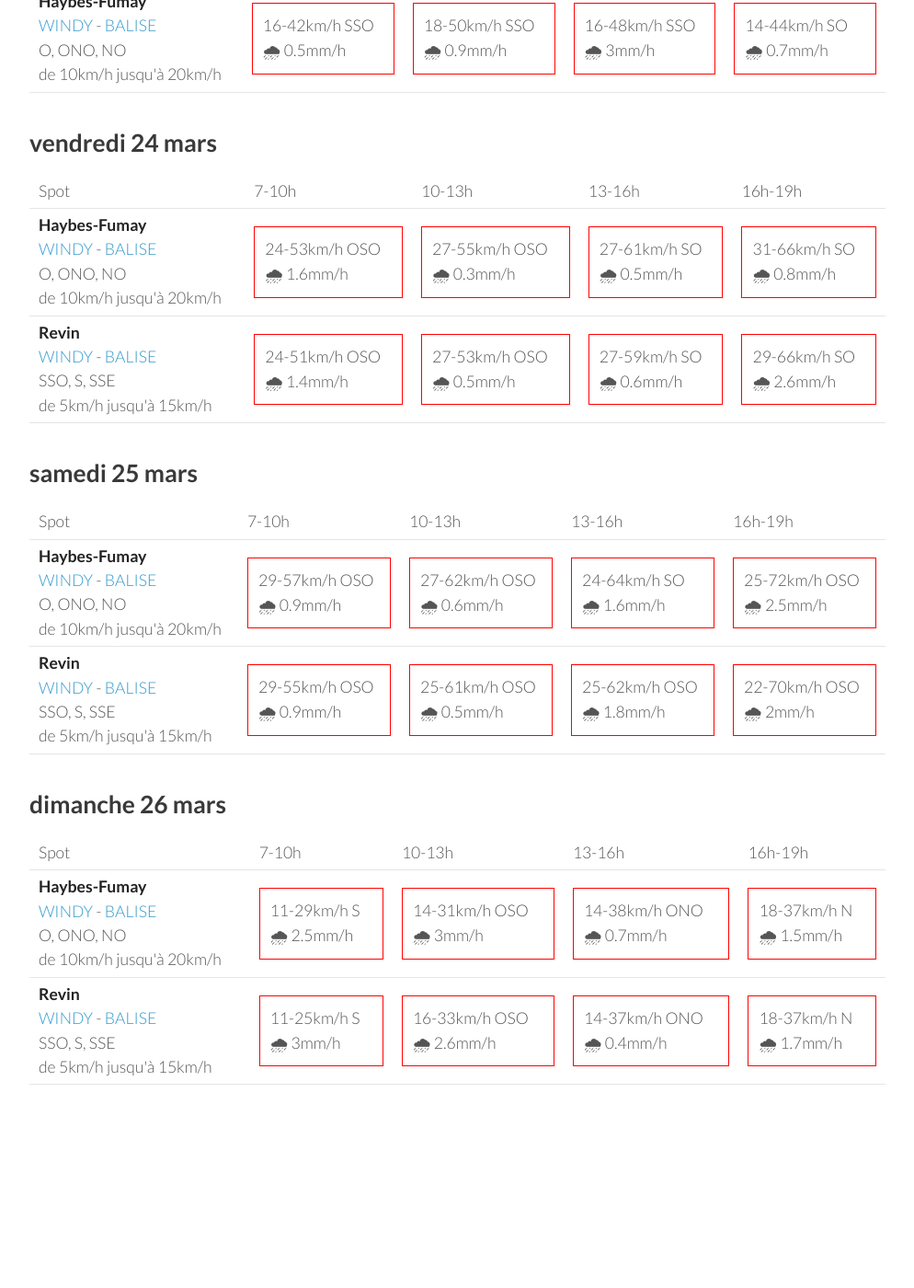
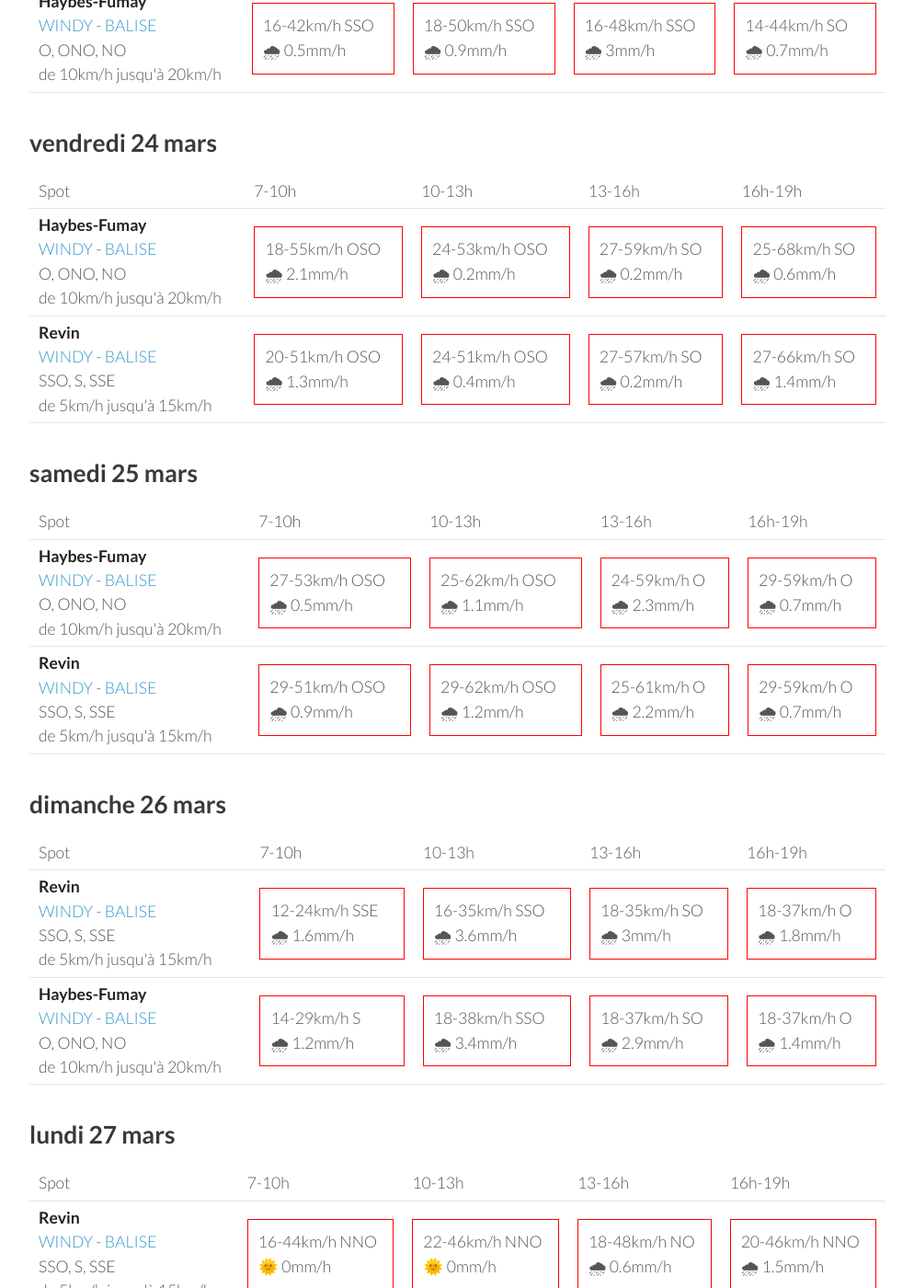
Before and after one commit to parapente-dans-le-nord/parapente-dans-le-nord.github.io, a Jekyll site: the page built from ardennes.markdown, in a window 1280 px wide and 1400 px high, scrolled down 859 px. Shown: the whole window at 92% size, without its empty margins (26-1020 px from the left). Built offline with Jekyll 4.4.1, drawn with Linux system fonts in a browser that asks for light colours; before the commit the page ends 2166 px from its top, so only the background shows below that; some of the changed text lies outside the part shown.

Commit message:
update index.markdown

```diff
--- a/ardennes.markdown
+++ b/ardennes.markdown
@@ -7,7 +7,7 @@ title:  "Tous les spots"
 {: .links}
 
 # Prevision Windy, modèle Arome
-page mise à jour le mercredi 22 mars 06:10
+page mise à jour le mercredi 22 mars 10:10
 
 ## mercredi 22 mars
 
@@ -96,20 +96,20 @@ page mise à jour le mercredi 22 mars 06:10
 <tr>
         <td><strong>Haybes-Fumay</strong><br><a href="https://windy.com/49.998/4.715?49.913,4.738,10">WINDY</a> - <span class=""><a href="http://www.balisemeteo.com/balise.php?idBalise=104">BALISE</a> </span><br> <span class="vent-favorable">O, ONO, NO</span><br><span class="force-vent">de 10km/h jusqu'à 20km/h</span> </td>
 
-            <td><div class="not-flyable"><p>24-53km/h OSO</p><p>🌧 1.6mm/h</p></div></td>
-            <td><div class="not-flyable"><p>27-55km/h OSO</p><p>🌧 0.3mm/h</p></div></td>
-            <td><div class="not-flyable"><p>27-61km/h SO</p><p>🌧 0.5mm/h</p></div></td>
-            <td><div class="not-flyable"><p>31-66km/h SO</p><p>🌧 0.8mm/h</p></div></td>
+            <td><div class="not-flyable"><p>18-55km/h OSO</p><p>🌧 2.1mm/h</p></div></td>
+            <td><div class="not-flyable"><p>24-53km/h OSO</p><p>🌧 0.2mm/h</p></div></td>
+            <td><div class="not-flyable"><p>27-59km/h SO</p><p>🌧 0.2mm/h</p></div></td>
+            <td><div class="not-flyable"><p>25-68km/h SO</p><p>🌧 0.6mm/h</p></div></td>
 
 
     </tr>
 <tr>
         <td><strong>Revin</strong><br><a href="https://windy.com/49.948/4.625?49.543,4.625,8">WINDY</a> - <span class=""><a href="http://www.balisemeteo.com/balise.php?idBalise=5019">BALISE</a> </span><br> <span class="vent-favorable">SSO, S, SSE</span><br><span class="force-vent">de 5km/h jusqu'à 15km/h</span> </td>
 
-            <td><div class="not-flyable"><p>24-51km/h OSO</p><p>🌧 1.4mm/h</p></div></td>
-            <td><div class="not-flyable"><p>27-53km/h OSO</p><p>🌧 0.5mm/h</p></div></td>
-            <td><div class="not-flyable"><p>27-59km/h SO</p><p>🌧 0.6mm/h</p></div></td>
-            <td><div class="not-flyable"><p>29-66km/h SO</p><p>🌧 2.6mm/h</p></div></td>
+            <td><div class="not-flyable"><p>20-51km/h OSO</p><p>🌧 1.3mm/h</p></div></td>
+            <td><div class="not-flyable"><p>24-51km/h OSO</p><p>🌧 0.4mm/h</p></div></td>
+            <td><div class="not-flyable"><p>27-57km/h SO</p><p>🌧 0.2mm/h</p></div></td>
+            <td><div class="not-flyable"><p>27-66km/h SO</p><p>🌧 1.4mm/h</p></div></td>
 
 
     </tr>
@@ -132,20 +132,20 @@ page mise à jour le mercredi 22 mars 06:10
 <tr>
         <td><strong>Haybes-Fumay</strong><br><a href="https://windy.com/49.998/4.715?49.913,4.738,10">WINDY</a> - <span class=""><a href="http://www.balisemeteo.com/balise.php?idBalise=104">BALISE</a> </span><br> <span class="vent-favorable">O, ONO, NO</span><br><span class="force-vent">de 10km/h jusqu'à 20km/h</span> </td>
 
-            <td><div class="not-flyable"><p>29-57km/h OSO</p><p>🌧 0.9mm/h</p></div></td>
-            <td><div class="not-flyable"><p>27-62km/h OSO</p><p>🌧 0.6mm/h</p></div></td>
-            <td><div class="not-flyable"><p>24-64km/h SO</p><p>🌧 1.6mm/h</p></div></td>
-            <td><div class="not-flyable"><p>25-72km/h OSO</p><p>🌧 2.5mm/h</p></div></td>
+            <td><div class="not-flyable"><p>27-53km/h OSO</p><p>🌧 0.5mm/h</p></div></td>
+            <td><div class="not-flyable"><p>25-62km/h OSO</p><p>🌧 1.1mm/h</p></div></td>
+            <td><div class="not-flyable"><p>24-59km/h O</p><p>🌧 2.3mm/h</p></div></td>
+            <td><div class="not-flyable"><p>29-59km/h O</p><p>🌧 0.7mm/h</p></div></td>
 
 
     </tr>
 <tr>
         <td><strong>Revin</strong><br><a href="https://windy.com/49.948/4.625?49.543,4.625,8">WINDY</a> - <span class=""><a href="http://www.balisemeteo.com/balise.php?idBalise=5019">BALISE</a> </span><br> <span class="vent-favorable">SSO, S, SSE</span><br><span class="force-vent">de 5km/h jusqu'à 15km/h</span> </td>
 
-            <td><div class="not-flyable"><p>29-55km/h OSO</p><p>🌧 0.9mm/h</p></div></td>
-            <td><div class="not-flyable"><p>25-61km/h OSO</p><p>🌧 0.5mm/h</p></div></td>
-            <td><div class="not-flyable"><p>25-62km/h OSO</p><p>🌧 1.8mm/h</p></div></td>
-            <td><div class="not-flyable"><p>22-70km/h OSO</p><p>🌧 2mm/h</p></div></td>
+            <td><div class="not-flyable"><p>29-51km/h OSO</p><p>🌧 0.9mm/h</p></div></td>
+            <td><div class="not-flyable"><p>29-62km/h OSO</p><p>🌧 1.2mm/h</p></div></td>
+            <td><div class="not-flyable"><p>25-61km/h O</p><p>🌧 2.2mm/h</p></div></td>
+            <td><div class="not-flyable"><p>29-59km/h O</p><p>🌧 0.7mm/h</p></div></td>
 
 
     </tr>
@@ -166,22 +166,22 @@ page mise à jour le mercredi 22 mars 06:10
       <td>16h-19h</td>
     </tr>
 <tr>
-        <td><strong>Haybes-Fumay</strong><br><a href="https://windy.com/49.998/4.715?49.913,4.738,10">WINDY</a> - <span class=""><a href="http://www.balisemeteo.com/balise.php?idBalise=104">BALISE</a> </span><br> <span class="vent-favorable">O, ONO, NO</span><br><span class="force-vent">de 10km/h jusqu'à 20km/h</span> </td>
+        <td><strong>Revin</strong><br><a href="https://windy.com/49.948/4.625?49.543,4.625,8">WINDY</a> - <span class=""><a href="http://www.balisemeteo.com/balise.php?idBalise=5019">BALISE</a> </span><br> <span class="vent-favorable">SSO, S, SSE</span><br><span class="force-vent">de 5km/h jusqu'à 15km/h</span> </td>
 
-            <td><div class="not-flyable"><p>11-29km/h S</p><p>🌧 2.5mm/h</p></div></td>
-            <td><div class="not-flyable"><p>14-31km/h OSO</p><p>🌧 3mm/h</p></div></td>
-            <td><div class="not-flyable"><p>14-38km/h ONO</p><p>🌧 0.7mm/h</p></div></td>
-            <td><div class="not-flyable"><p>18-37km/h N</p><p>🌧 1.5mm/h</p></div></td>
+            <td><div class="not-flyable"><p>12-24km/h SSE</p><p>🌧 1.6mm/h</p></div></td>
+            <td><div class="not-flyable"><p>16-35km/h SSO</p><p>🌧 3.6mm/h</p></div></td>
+            <td><div class="not-flyable"><p>18-35km/h SO</p><p>🌧 3mm/h</p></div></td>
+            <td><div class="not-flyable"><p>18-37km/h O</p><p>🌧 1.8mm/h</p></div></td>
 
 
     </tr>
 <tr>
-        <td><strong>Revin</strong><br><a href="https://windy.com/49.948/4.625?49.543,4.625,8">WINDY</a> - <span class=""><a href="http://www.balisemeteo.com/balise.php?idBalise=5019">BALISE</a> </span><br> <span class="vent-favorable">SSO, S, SSE</span><br><span class="force-vent">de 5km/h jusqu'à 15km/h</span> </td>
+        <td><strong>Haybes-Fumay</strong><br><a href="https://windy.com/49.998/4.715?49.913,4.738,10">WINDY</a> - <span class=""><a href="http://www.balisemeteo.com/balise.php?idBalise=104">BALISE</a> </span><br> <span class="vent-favorable">O, ONO, NO</span><br><span class="force-vent">de 10km/h jusqu'à 20km/h</span> </td>
 
-            <td><div class="not-flyable"><p>11-25km/h S</p><p>🌧 3mm/h</p></div></td>
-            <td><div class="not-flyable"><p>16-33km/h OSO</p><p>🌧 2.6mm/h</p></div></td>
-            <td><div class="not-flyable"><p>14-37km/h ONO</p><p>🌧 0.4mm/h</p></div></td>
-            <td><div class="not-flyable"><p>18-37km/h N</p><p>🌧 1.7mm/h</p></div></td>
+            <td><div class="not-flyable"><p>14-29km/h S</p><p>🌧 1.2mm/h</p></div></td>
+            <td><div class="not-flyable"><p>18-38km/h SSO</p><p>🌧 3.4mm/h</p></div></td>
+            <td><div class="not-flyable"><p>18-37km/h SO</p><p>🌧 2.9mm/h</p></div></td>
+            <td><div class="not-flyable"><p>18-37km/h O</p><p>🌧 1.4mm/h</p></div></td>
 
 
     </tr>
@@ -189,3 +189,39 @@ page mise à jour le mercredi 22 mars 06:10
 </tbody>
 </table>
 {:/}
+## lundi 27 mars
+
+{::nomarkdown}
+<table>
+  <tbody>
+    <tr>
+      <td>Spot</td>
+      <td>7-10h</td>
+      <td>10-13h</td>
+      <td>13-16h</td>
+      <td>16h-19h</td>
+    </tr>
+<tr>
+        <td><strong>Revin</strong><br><a href="https://windy.com/49.948/4.625?49.543,4.625,8">WINDY</a> - <span class=""><a href="http://www.balisemeteo.com/balise.php?idBalise=5019">BALISE</a> </span><br> <span class="vent-favorable">SSO, S, SSE</span><br><span class="force-vent">de 5km/h jusqu'à 15km/h</span> </td>
+
+            <td><div class="not-flyable"><p>16-44km/h NNO</p><p>🌞 0mm/h</p></div></td>
+            <td><div class="not-flyable"><p>22-46km/h NNO</p><p>🌞 0mm/h</p></div></td>
+            <td><div class="not-flyable"><p>18-48km/h NO</p><p>🌧 0.6mm/h</p></div></td>
+            <td><div class="not-flyable"><p>20-46km/h NNO</p><p>🌧 1.5mm/h</p></div></td>
+
+
+    </tr>
+<tr>
+        <td><strong>Haybes-Fumay</strong><br><a href="https://windy.com/49.998/4.715?49.913,4.738,10">WINDY</a> - <span class=""><a href="http://www.balisemeteo.com/balise.php?idBalise=104">BALISE</a> </span><br> <span class="vent-favorable">O, ONO, NO</span><br><span class="force-vent">de 10km/h jusqu'à 20km/h</span> </td>
+
+            <td><div class="not-flyable"><p>16-44km/h NO</p><p>🌞 0mm/h</p></div></td>
+            <td><div class="not-flyable"><p>20-46km/h NNO</p><p>🌞 0mm/h</p></div></td>
+            <td><div class="not-flyable"><p>20-48km/h NO</p><p>🌧 0.3mm/h</p></div></td>
+            <td><div class="not-flyable"><p>20-46km/h NNO</p><p>🌧 2mm/h</p></div></td>
+
+
+    </tr>
+
+</tbody>
+</table>
+{:/}
```
